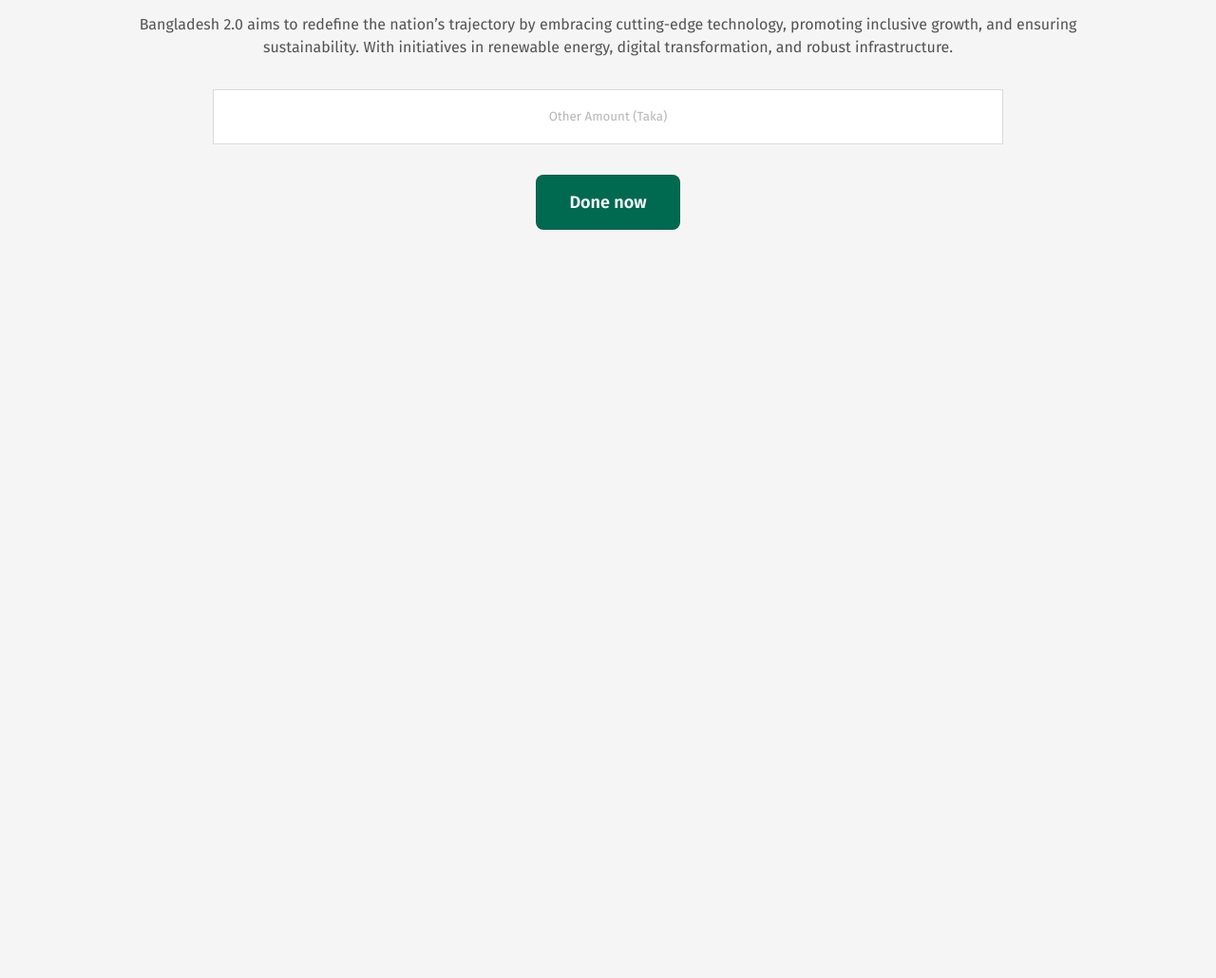
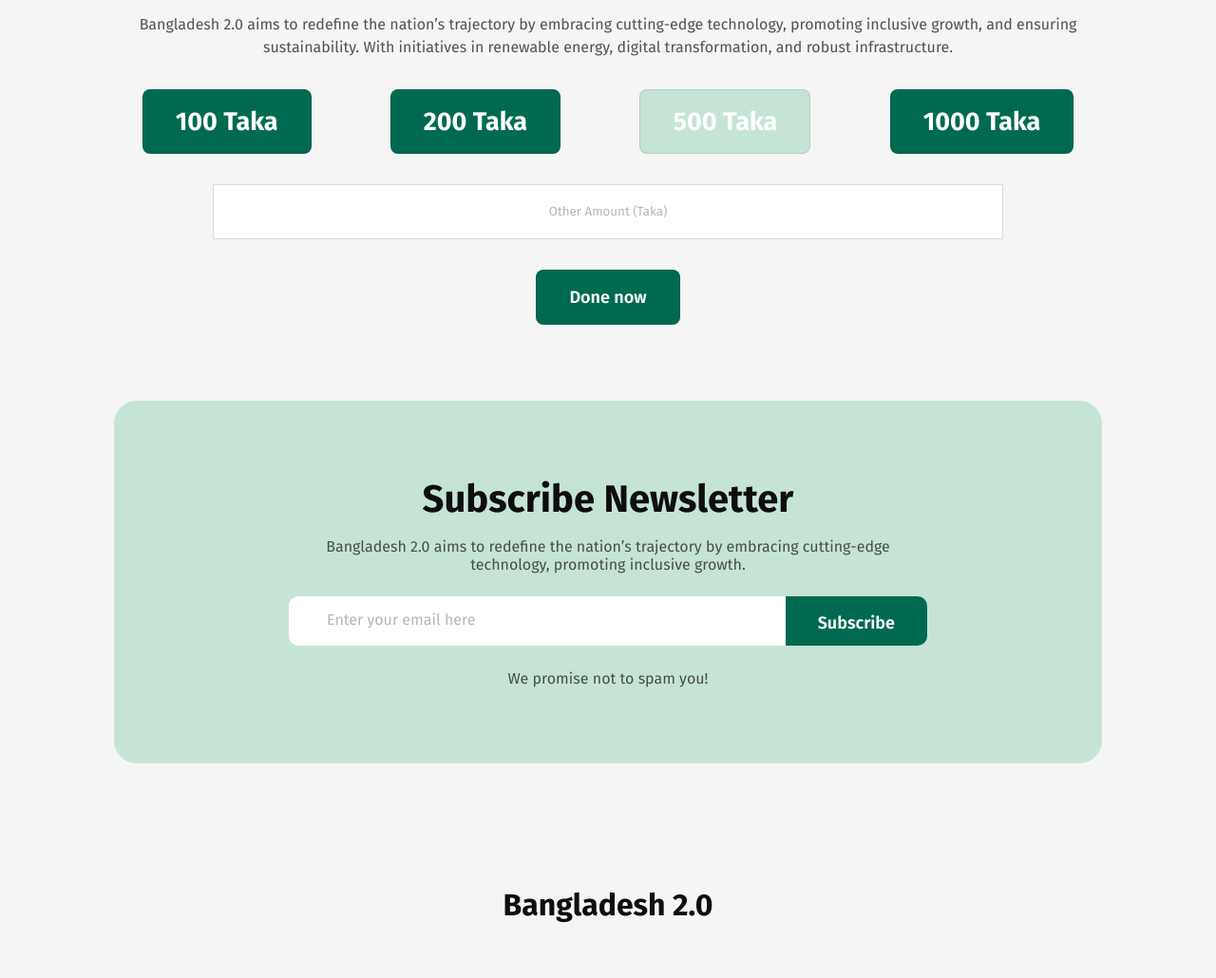
Before and after one commit to asrafulsgit/Assignment-01, a plain HTML site: page index.html in a window 1280 px wide. Shown: the part 3715-4745 px from the top of the page at 95% size. Before the commit the page ends 3997 px from the top, so only its background shows below. Drawn offline with Linux system fonts and the light colour scheme.

Commit message:
Refactor subscribe section layout and styles for improved user experience

```diff
--- a/index.html
+++ b/index.html
@@ -225,7 +225,7 @@
                <h1 class="section-header">Donate Today</h1>
                <p>Bangladesh 2.0 aims to redefine the nation’s trajectory by embracing cutting-edge technology, promoting inclusive growth, and ensuring sustainability. With initiatives in renewable energy, digital transformation, and robust infrastructure.</p>
           </div>
-          <!-- <div class="donate-body">
+          <div class="donate-body">
                <button class="donate-tk">
                     <h2>100 Taka</h2>
                </button>
@@ -238,7 +238,7 @@
                <button class="donate-tk">
                     <h2>1000 Taka</h2>
                </button>
-          </div> -->
+          </div>
           <div class="donate-footer">
                <input type="text" placeholder="Other Amount (Taka)" name="amount" id="amount">
           </div>
@@ -247,28 +247,32 @@
      <!-- donate section end here-->
 
      <!-- subscribe section start here-->
-      <!-- <section class="subscribe-section">
+      <section class="subscribe-section">
+          <div class="subscribe-main">
                <div class="subscribe-header">
                     <h1>Subscribe Newsletter</h1>
-               <p>Bangladesh 2.0 aims to redefine the nation’s trajectory by embracing cutting-edge technology, promoting inclusive growth.</p>
+                    <p>Bangladesh 2.0 aims to redefine the nation’s trajectory by embracing cutting-edge <br> technology, promoting inclusive growth.</p>
                </div>
                <div class="subscribe-with-email">
-               <input type="text" name="email" id="email">
+                    <div class="main-email">
+                         <input type="text" placeholder="Enter your email here" name="email" id="email">
                          <button>Subscribe</button>
                     </div>
+               </div>
                <p>We promise not to spam you!</p>
-      </section> -->
+          </div>
+      </section>
      <!-- subscribe section end here-->
 
      <!-- footer section start here-->
-      <!-- <footer>
+      <footer>
           <h1>Bangladesh 2.0</h1>
           <div class="footer-links">
                <a href=""><img src="assets/facebook.png" alt="our facebook page"></a>
                <a href=""><img src="assets/instagram.png" alt="our instagram account"></a>
                <a href=""><img src="assets/x.png" alt="our x account"></a>
           </div>
-      </footer> -->
+      </footer>
      <!-- footer section end here-->
 
 </body>
--- a/style/style.css
+++ b/style/style.css
@@ -425,3 +425,87 @@ header > nav > button:hover{
      margin: 0 auto;
      cursor: pointer;
 }
+
+/* subscribe section style */
+.subscribe-section{
+     padding: 40px 120px;
+}
+.subscribe-main{
+     padding: 80px 100px;
+     display: flex;
+     flex-direction:column;
+     justify-content: center;
+     background-color: rgba(198, 228, 214, 1);
+     border-radius: 24px;
+}
+.subscribe-main .subscribe-header h1{
+     font-size:40px;
+     color: var(--header-color);
+     font-weight: bold;
+     text-align: center;
+}
+.subscribe-main .subscribe-header p{
+     margin-top: 16px;
+     margin-bottom: 24px;
+     font-size: 16px;
+     text-align: center;
+     color: var(--card-sub-title);
+}
+.subscribe-with-email{
+     display: flex;
+     justify-content: center;
+     width: 100%;
+     /* border: 1px solid; */
+}
+.main-email{
+     /* border: 1px solid; */
+     width: 80%;
+     position: relative;
+     border-radius: 10px;
+     overflow:hidden;
+}
+.main-email input{
+     padding: 18px 40px;
+     width: 100%;
+     border: none;
+     outline: none;
+}
+.main-email input::placeholder{
+     color: rgba(14, 14, 14, 0.3);
+     font-size: 16px;
+}
+.main-email button{
+     position: absolute;
+     right: 0;
+     padding: 17px 34px;
+     background-color: var(--primary-color);
+     color: white;
+     font-size: 18px;
+     font-weight: 600;
+     border: none;
+     cursor: pointer;
+}
+.subscribe-main p{
+     margin-top:25px ;
+     text-align: center;
+     color:var(--card-sub-title);
+}
+
+/* footer section style */
+footer{
+     margin-top: 40px;
+     padding: 50px 120px;
+     text-align: center;
+}
+footer h1{
+     font-size: 32px;
+     color: var(--header-color);
+     font-weight: bold;
+}
+footer .footer-links{
+     margin-top: 64px;
+     display: flex;
+     gap: 23px;
+     justify-content: center;
+     align-items: center;
+}
```
Lines whose indentation alone changed are shown as unchanged.
